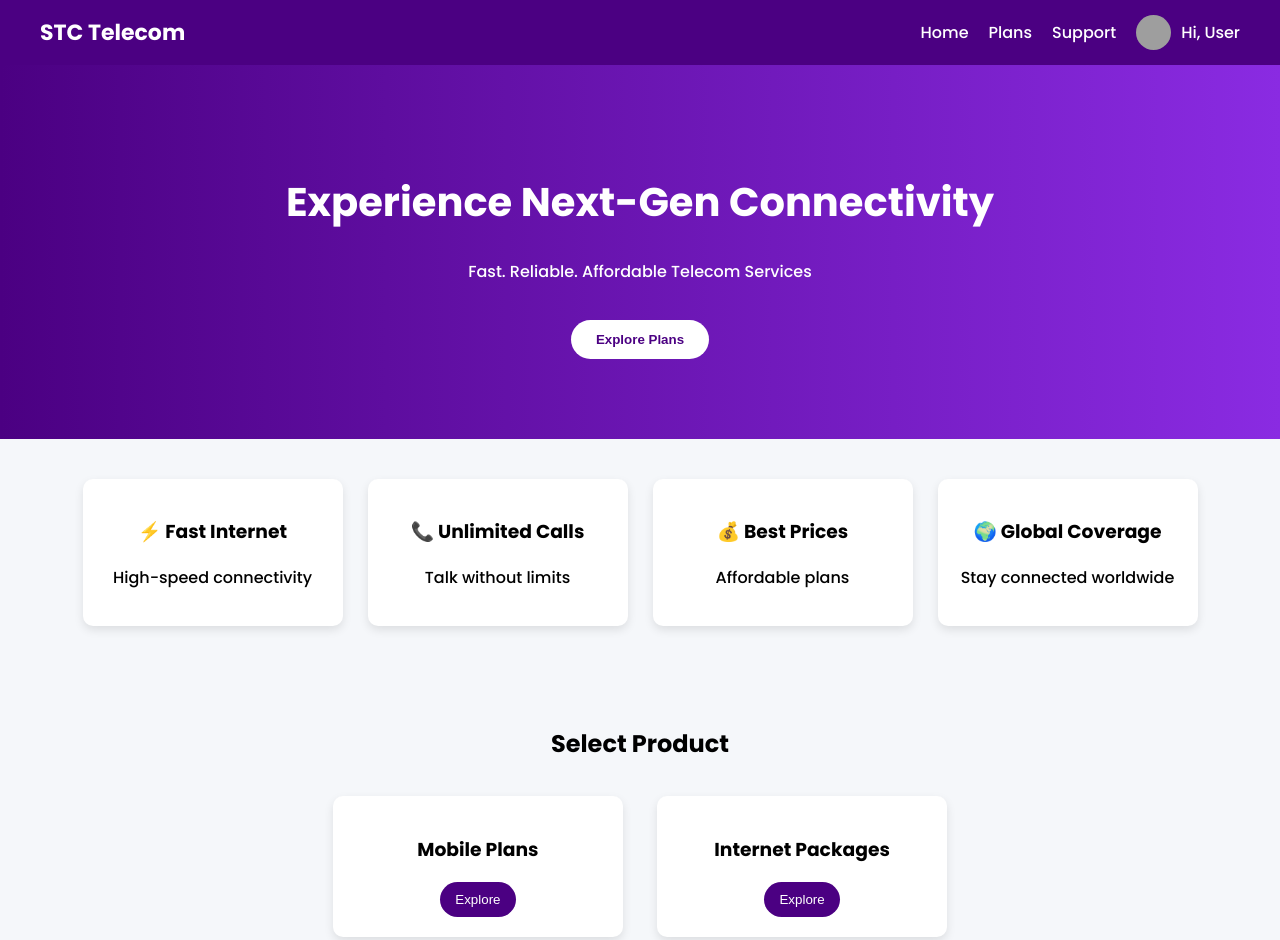
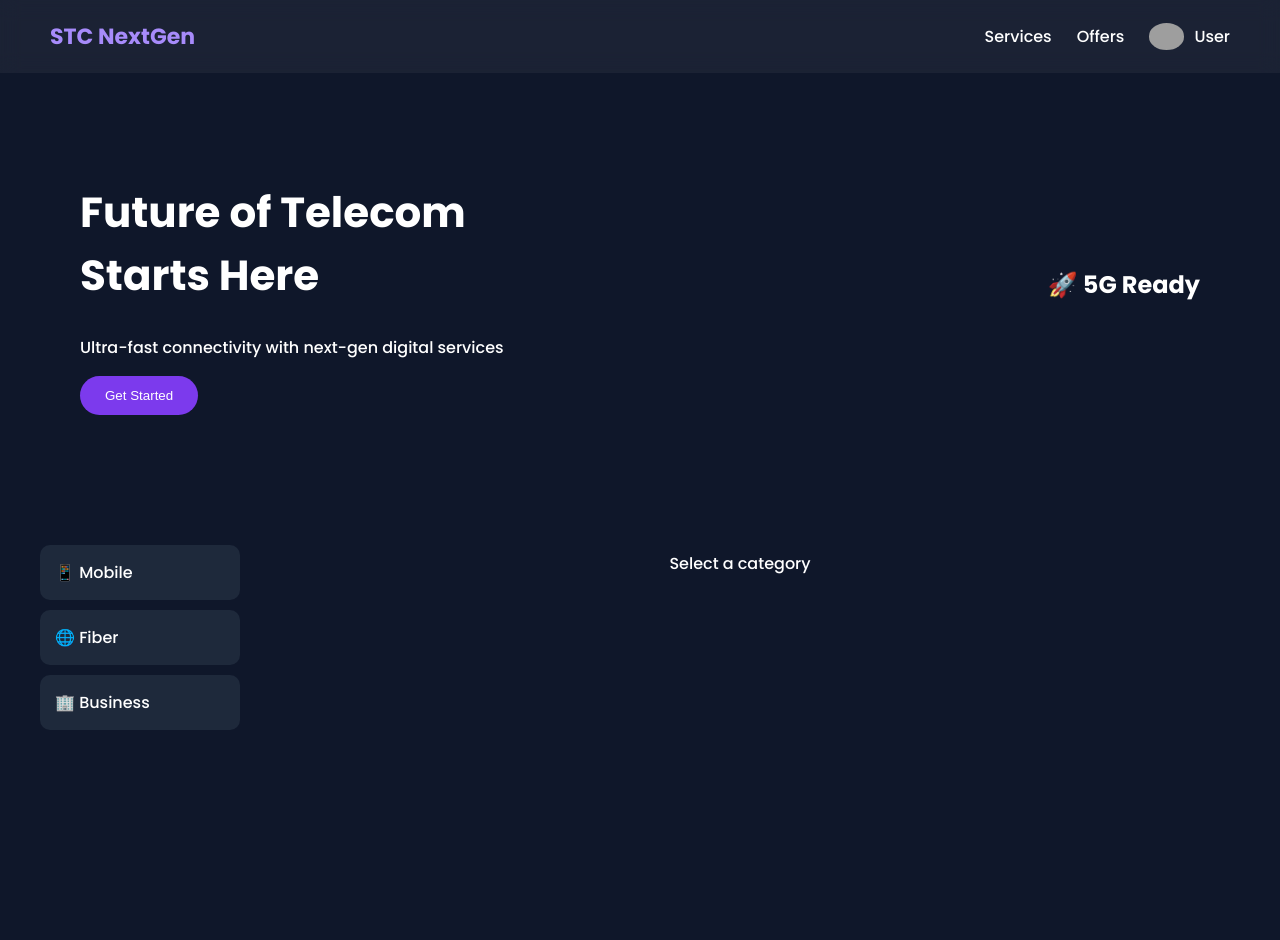
Before and after one commit to G-Kabilan/STC_test_sample, a plain HTML site: page index.html in a window 1280 px wide. Shown: the top 940 px of the page. After the commit the page ends 800 px from the top, so only its background shows below. Drawn offline with Linux system fonts and the light colour scheme; grey boxes are pictures that could not be loaded.

Commit message:
Update index.html

```diff
--- a/index.html
+++ b/index.html
@@ -3,7 +3,7 @@
 <head>
 <meta charset="UTF-8">
 <meta name="viewport" content="width=device-width, initial-scale=1.0">
-<title>STC Telecom</title>
+<title>STC NextGen</title>
 
 <link href="https://fonts.googleapis.com/css2?family=Poppins:wght@300;500;700&display=swap" rel="stylesheet">
 
@@ -11,36 +11,29 @@
 body {
     margin:0;
     font-family:'Poppins',sans-serif;
-    background:#f5f7fa;
+    background:#0f172a;
+    color:white;
 }
 
 /* NAVBAR */
 .navbar {
     display:flex;
     justify-content:space-between;
-    align-items:center;
-    padding:15px 40px;
-    background:#4B0082;
-    color:white;
+    padding:20px 50px;
+    background:rgba(255,255,255,0.05);
+    backdrop-filter:blur(10px);
 }
 
-.nav-left {
+.logo {
     font-size:22px;
     font-weight:bold;
+    color:#a78bfa;
 }
 
 .nav-right {
     display:flex;
+    gap:25px;
     align-items:center;
-    gap:20px;
-}
-
-.nav-right span {
-    cursor:pointer;
-}
-
-.nav-right span:hover {
-    text-decoration:underline;
 }
 
 .profile {
@@ -51,109 +44,100 @@ body {
 
 .profile img {
     width:35px;
-    height:35px;
     border-radius:50%;
 }
 
 /* HERO */
 .hero {
-    background:linear-gradient(to right,#4B0082,#8A2BE2);
-    color:white;
-    text-align:center;
-    padding:80px 20px;
+    display:flex;
+    justify-content:space-between;
+    align-items:center;
+    padding:80px;
+}
+
+.hero-text {
+    max-width:500px;
 }
 
 .hero h1 {
-    font-size:40px;
+    font-size:42px;
 }
 
 .hero button {
-    margin-top:20px;
     padding:12px 25px;
-    background:white;
-    color:#4B0082;
+    background:#7c3aed;
     border:none;
     border-radius:25px;
+    color:white;
     cursor:pointer;
-    font-weight:bold;
 }
 
-/* FEATURES */
-.features {
+/* PRODUCT SIDEBAR */
+.products {
     display:flex;
-    justify-content:center;
-    gap:25px;
-    padding:40px;
-    flex-wrap:wrap;
-}
-
-.feature {
-    background:white;
-    padding:20px;
-    width:220px;
-    text-align:center;
-    border-radius:10px;
-    box-shadow:0 4px 10px rgba(0,0,0,0.1);
-}
-
-/* SECTION */
-.section {
-    text-align:center;
     padding:40px;
 }
 
-/* CARDS */
-.card {
-    display:inline-block;
-    background:white;
-    padding:20px;
-    margin:15px;
-    width:250px;
-    border-radius:10px;
-    box-shadow:0 4px 10px rgba(0,0,0,0.1);
+.sidebar {
+    width:200px;
 }
 
-/* BUTTON */
-button {
-    padding:10px 15px;
-    background:#4B0082;
-    color:white;
-    border:none;
-    border-radius:20px;
+.sidebar div {
+    padding:15px;
+    margin:10px 0;
+    background:#1e293b;
+    border-radius:10px;
     cursor:pointer;
 }
 
-button:hover {
-    opacity:0.9;
+.sidebar div:hover {
+    background:#7c3aed;
 }
 
-/* HIDDEN */
-.hidden {
-    display:none;
+.plans {
+    flex:1;
+    display:flex;
+    gap:20px;
+    flex-wrap:wrap;
+    justify-content:center;
 }
 
-/* MODAL */
-.modal {
+/* PLAN CARD */
+.card {
+    background:#1e293b;
+    padding:20px;
+    border-radius:15px;
+    width:250px;
+    text-align:center;
+    transition:0.3s;
+}
+
+.card:hover {
+    transform:scale(1.05);
+}
+
+button {
+    padding:10px 15px;
+    background:#7c3aed;
+    border:none;
+    border-radius:20px;
+    color:white;
+}
+
+/* PAYMENT PANEL */
+.payment {
     display:none;
     position:fixed;
+    right:0;
     top:0;
-    left:0;
-    width:100%;
+    width:350px;
     height:100%;
-    background:rgba(0,0,0,0.6);
-}
-
-.modal-content {
-    background:white;
-    width:320px;
-    margin:8% auto;
-    padding:25px;
-    border-radius:10px;
-    text-align:center;
+    background:#111827;
+    padding:20px;
 }
 
 input {
-    width:90%;
+    width:100%;
     padding:8px;
     margin:5px 0;
 }
@@ -164,174 +148,128 @@ input {
 
 <!-- NAVBAR -->
 <div class="navbar">
-    <div class="nav-left">STC Telecom</div>
+    <div class="logo">STC NextGen</div>
 
     <div class="nav-right">
-        <span>Home</span>
-        <span>Plans</span>
-        <span>Support</span>
+        <span>Services</span>
+        <span>Offers</span>
 
         <div class="profile">
             <img src="https://cdn-icons-png.flaticon.com/512/149/149071.png">
-            <span>Hi, User</span>
+            <span>User</span>
         </div>
     </div>
 </div>
 
 <!-- HERO -->
 <div class="hero">
-    <h1>Experience Next-Gen Connectivity</h1>
-    <p>Fast. Reliable. Affordable Telecom Services</p>
-    <button onclick="scrollToPlans()">Explore Plans</button>
-</div>
+    <div class="hero-text">
+        <h1>Future of Telecom Starts Here</h1>
+        <p>Ultra-fast connectivity with next-gen digital services</p>
+        <button onclick="scrollToProducts()">Get Started</button>
+    </div>
 
-<!-- FEATURES -->
-<div class="features">
-    <div class="feature">
-        <h3>⚡ Fast Internet</h3>
-        <p>High-speed connectivity</p>
-    </div>
-    <div class="feature">
-        <h3>📞 Unlimited Calls</h3>
-        <p>Talk without limits</p>
-    </div>
-    <div class="feature">
-        <h3>💰 Best Prices</h3>
-        <p>Affordable plans</p>
-    </div>
-    <div class="feature">
-        <h3>🌍 Global Coverage</h3>
-        <p>Stay connected worldwide</p>
+    <div>
+        <h2>🚀 5G Ready</h2>
     </div>
 </div>
 
 <!-- PRODUCTS -->
-<div class="section" id="mainProducts">
-    <h2>Select Product</h2>
+<div class="products" id="products">
 
-    <div class="card">
-        <h3>Mobile Plans</h3>
-        <button onclick="showPlans('mobile')">Explore</button>
+    <div class="sidebar">
+        <div onclick="loadPlans('mobile')">📱 Mobile</div>
+        <div onclick="loadPlans('fiber')">🌐 Fiber</div>
+        <div onclick="loadPlans('business')">🏢 Business</div>
     </div>
 
-    <div class="card">
-        <h3>Internet Packages</h3>
-        <button onclick="showPlans('internet')">Explore</button>
+    <div class="plans" id="plans">
+        <p>Select a category</p>
     </div>
-</div>
 
-<!-- PLANS -->
-<div class="section hidden" id="plansSection">
-    <h2>Select Your Plan</h2>
-    <div id="plans"></div>
-    <br>
-    <button onclick="goBack()">⬅ Back</button>
 </div>
 
 <!-- PAYMENT -->
-<div id="paymentModal" class="modal">
-    <div class="modal-content">
-        <h2>Payment</h2>
+<div class="payment" id="payment">
+    <h2>Checkout</h2>
 
-        <p id="selectedPlan"></p>
-        <p id="selectedPrice"></p>
+    <p id="plan"></p>
+    <p id="price"></p>
 
-        <input id="promo" placeholder="Enter Promo Code">
-        <button onclick="applyPromo()">Apply Promo</button>
-        <p id="discountMsg"></p>
+    <input id="promo" placeholder="Promo Code">
+    <button onclick="applyPromo()">Apply</button>
+    <p id="msg"></p>
 
-        <br>
+    <input placeholder="Card Number">
+    <input placeholder="Expiry">
+    <input placeholder="CVV">
 
-        <input placeholder="Card Number">
-        <input placeholder="Expiry">
-        <input placeholder="CVV">
-
-        <button onclick="pay()">Pay Now</button><br><br>
-        <button onclick="closeModal()">Cancel</button>
-    </div>
+    <button onclick="pay()">Pay Now</button>
 </div>
 
 <script>
 
-let currentPrice = 0;
+let price = 0;
 
-function scrollToPlans(){
-    document.getElementById("mainProducts").scrollIntoView({behavior:"smooth"});
+function scrollToProducts(){
+    document.getElementById("products").scrollIntoView({behavior:"smooth"});
 }
 
-function showPlans(type){
-    document.getElementById("mainProducts").classList.add("hidden");
-    document.getElementById("plansSection").classList.remove("hidden");
-
+function loadPlans(type){
     let html = "";
 
     if(type==="mobile"){
-        html = `
+        html=`
         <div class="card">
-            <h3>Basic Mobile</h3>
-            <p>1GB/day</p>
-            <p>SAR 50</p>
-            <button onclick="buy('Basic Mobile',50)">Select</button>
+            <h3>Starter</h3>
+            <p>SAR 40</p>
+            <button onclick="buy('Starter',40)">Choose</button>
         </div>
-
         <div class="card">
-            <h3>Premium Mobile</h3>
-            <p>Unlimited</p>
-            <p>SAR 120</p>
-            <button onclick="buy('Premium Mobile',120)">Select</button>
+            <h3>Unlimited Pro</h3>
+            <p>SAR 130</p>
+            <button onclick="buy('Unlimited Pro',130)">Choose</button>
         </div>`;
-    } else {
-        html = `
+    }
+    else if(type==="fiber"){
+        html=`
         <div class="card">
-            <h3>Fiber Basic</h3>
-            <p>100 Mbps</p>
-            <p>SAR 200</p>
-            <button onclick="buy('Fiber Basic',200)">Select</button>
-        </div>
-
+            <h3>Fiber Lite</h3>
+            <p>SAR 180</p>
+            <button onclick="buy('Fiber Lite',180)">Choose</button>
+        </div>`;
+    }
+    else {
+        html=`
         <div class="card">
-            <h3>Fiber Pro</h3>
-            <p>500 Mbps</p>
-            <p>SAR 350</p>
-            <button onclick="buy('Fiber Pro',350)">Select</button>
+            <h3>Enterprise Pack</h3>
+            <p>SAR 500</p>
+            <button onclick="buy('Enterprise',500)">Choose</button>
         </div>`;
     }
 
     document.getElementById("plans").innerHTML = html;
 }
 
-function goBack(){
-    document.getElementById("plansSection").classList.add("hidden");
-    document.getElementById("mainProducts").classList.remove("hidden");
-}
+function buy(p, pr){
+    price = pr;
+    document.getElementById("plan").innerText = "Plan: " + p;
+    document.getElementById("price").innerText = "Price: SAR " + pr;
 
-function buy(plan, price){
-    currentPrice = price;
-    document.getElementById("selectedPlan").innerText = "Plan: " + plan;
-    document.getElementById("selectedPrice").innerText = "Price: SAR " + price;
-    document.getElementById("paymentModal").style.display = "block";
+    document.getElementById("payment").style.display="block";
 }
 
 function applyPromo(){
-    let code = document.getElementById("promo").value;
-
-    if(code==="STC10"){
-        currentPrice = currentPrice * 0.9;
-        document.getElementById("discountMsg").innerText =
-        "Promo Applied! New Price: SAR " + currentPrice;
+    if(document.getElementById("promo").value==="NEXT20"){
+        price *= 0.8;
+        document.getElementById("msg").innerText="20% Discount Applied!";
     } else {
-        document.getElementById("discountMsg").innerText =
-        "Invalid Promo Code";
+        document.getElementById("msg").innerText="Invalid Code";
     }
 }
 
-function closeModal(){
-    document.getElementById("paymentModal").style.display="none";
-}
-
 function pay(){
-    alert("Payment Successful ✅");
-    closeModal();
+    alert("Payment Successful 🚀");
 }
 
 </script>
```
